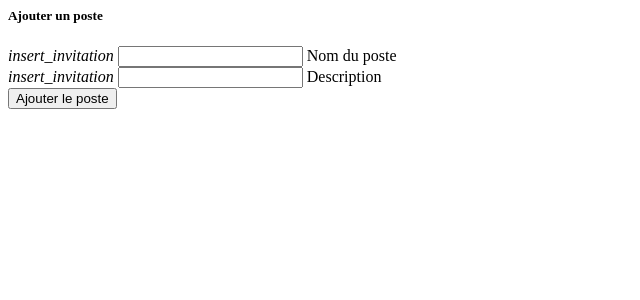
After one commit to Festikit/Festikit, a PHP site: page /view/poste/create.php?festival_id=1 in a window 1280 px wide. The commit adds this page. Shown: the top 300 px of the page, without its empty margins (0-640 px from the left). Run offline with PHP 8.4, Linux system fonts and the light colour scheme.

Commit message:
Create poste + delete & deleted

```diff
--- a/view/festival/detail.php
+++ b/view/festival/detail.php
@@ -10,6 +10,7 @@ echo "<h2 class=\"flow-text center\"> Festival " . htmlspecialchars($f->getFesti
             <div class="input-field col s12">
                 <?php
                 $festival_description = $f->getFestivalDescription();
+                $festival_id = htmlspecialchars($f->getFestivalId());
                 echo "<textarea name=\"festival_description\" id=\"festival_description\" class=\"materialize-textarea\" readonly>$festival_description</textarea>" ?>
                 <label for="festival_description">Description</label>
             </div>
@@ -35,7 +36,7 @@ echo "<h2 class=\"flow-text center\"> Festival " . htmlspecialchars($f->getFesti
 
     <ul class="collection">
         <li class="collection-header">
-            <a class="btn-large waves-effect waves-light secondary-content" href="index.php?action=read&controller=poste&poste_id=$poste_id"> Ajouter un poste</a>
+            <a class="btn-large waves-effect waves-light secondary-content" href="index.php?action=create&controller=poste&festival_id=<?php echo $festival_id ?>"> Ajouter un poste</a>
             <h4 class="center">Liste des postes</h4>
         </li>
         <?php
--- /dev/null
+++ b/view/poste/create.php
@@ -0,0 +1,32 @@
+<div class="row">
+    <div class="col s12 m4 l2">
+    </div>
+    <div class="card-panel col s12 m12 l8 grey lighten-4">
+        <form method="get" action="index.php?action=updated&controller=poste">
+            <h5 class="center-align">Ajouter un poste</h5>
+
+
+            <div class="row">
+                <div class="input-field col s6">
+                    <i class="material-icons prefix">insert_invitation</i>
+                    <?php echo '<input name="poste_name" id="poste_name" type="text" required>'; ?>
+                    <label class="active" for="poste_name">Nom du poste</label>
+                </div>
+
+
+                <div class="input-field col s6">
+                    <i class="material-icons prefix">insert_invitation</i>
+                    <?php echo '<input name="poste_description" id="poste_description" type="text" required>'; ?>
+                    <label class="active" for="poste_description">Description</label>
+                </div>
+            </div>
+            <div class="row">
+                <div class="col s8 m4 l4"></div>
+                <input type="hidden" name="action" value="created">
+                <input type="hidden" name="controller" value="poste">
+                <input type="hidden" name="festival_id" value=<?php echo "\"" . $_GET['festival_id'] . "\"" ?>>
+                <input class="btn col s12 m4 l4" type="submit" value="Ajouter le poste" />
+            </div>
+        </form>
+    </div>
+</div>
--- /dev/null
+++ b/view/poste/created.php
@@ -0,0 +1 @@
+créé
--- /dev/null
+++ b/view/poste/deleted.php
@@ -0,0 +1,4 @@
+<?php
+echo "Le poste a bien été supprimé !";
+//require File::build_path(array("view","Poste","list.php"));
+?>
```
Also changed, not shown: controller/ControllerPoste.php (+44 -0 lines).
